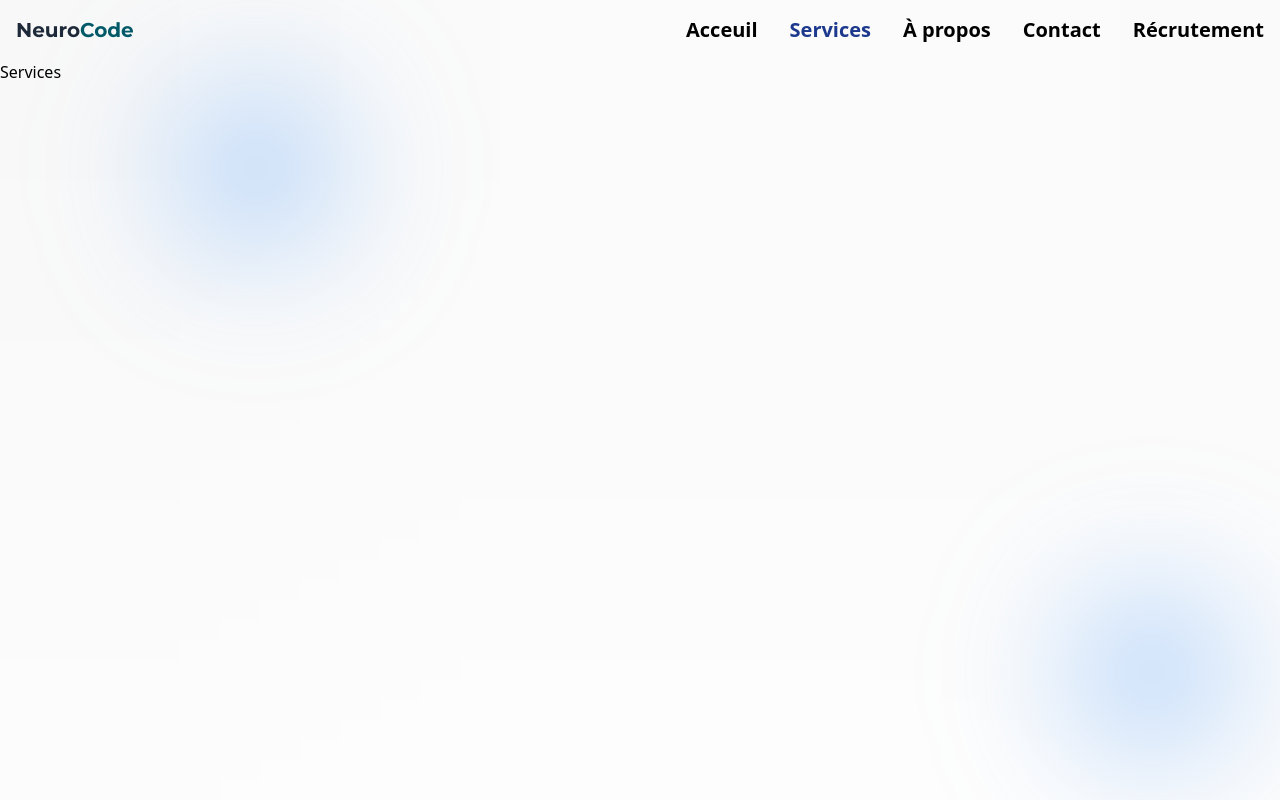
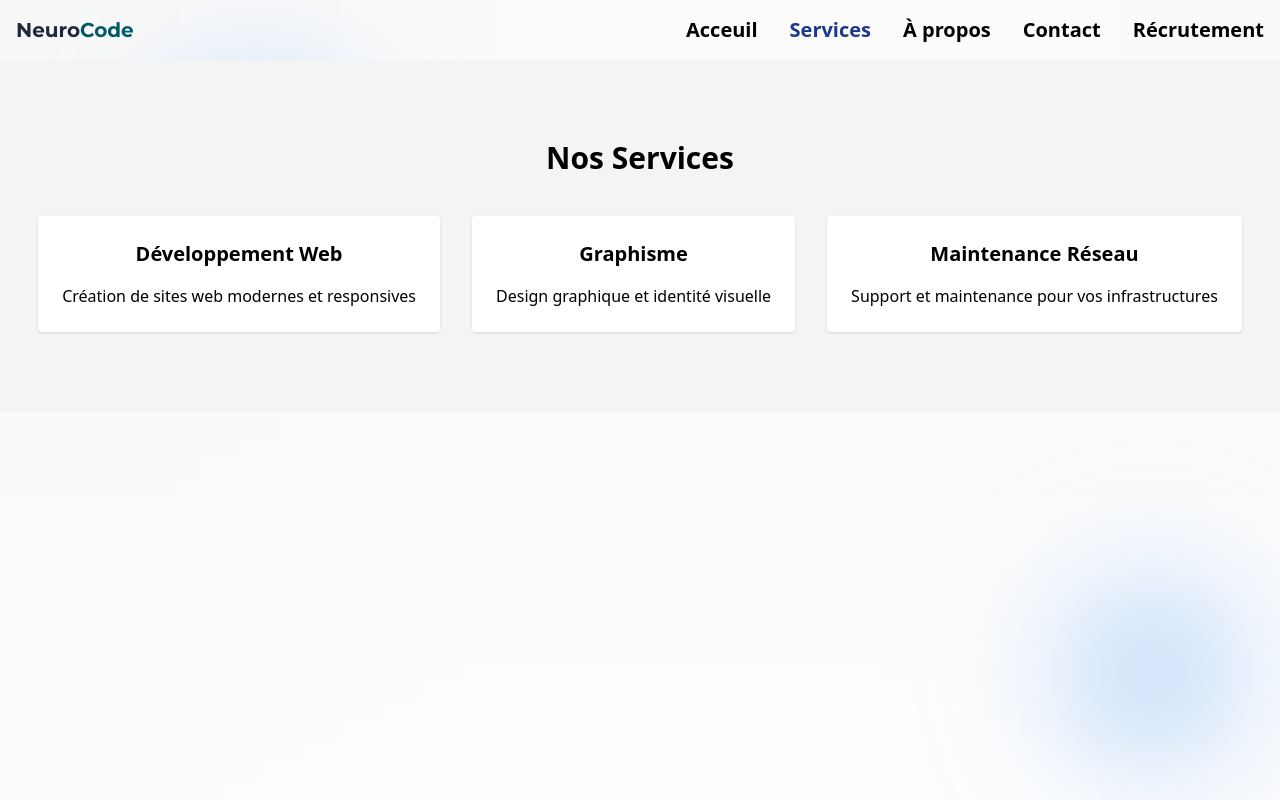
Before and after one commit to Hasina001/NeuroCode, a React (Vite) app in the folder web/: page /services in a window 1280 px wide. Built offline with nearby package versions, Linux system fonts and the light colour scheme.

Commit message:
Update Services.jsx

```diff
--- a/web/src/pages/miniPages/Services.jsx
+++ b/web/src/pages/miniPages/Services.jsx
@@ -1,9 +1,26 @@
-import React from 'react'
+
+import React from "react";
+
+const services = [
+  { title: "Développement Web", desc: "Création de sites web modernes et responsives" },
+  { title: "Graphisme", desc: "Design graphique et identité visuelle" },
+  { title: "Maintenance Réseau", desc: "Support et maintenance pour vos infrastructures" },
+];
 
 const Services = () => {
   return (
-    <div>Services</div>
-  )
-}
+    <section id="services" className="py-20 px-4 bg-gray-100 text-center">
+      <h3 className="text-3xl font-bold mb-10">Nos Services</h3>
+      <div className="flex flex-col md:flex-row justify-center gap-8">
+        {services.map((service, index) => (
+          <div key={index} className="bg-white p-6 rounded shadow hover:shadow-lg transition">
+            <h4 className="text-xl font-semibold mb-4">{service.title}</h4>
+            <p>{service.desc}</p>
+          </div>
+        ))}
+      </div>
+    </section>
+  );
+};
 
-export default Services
+export default Services;
```
